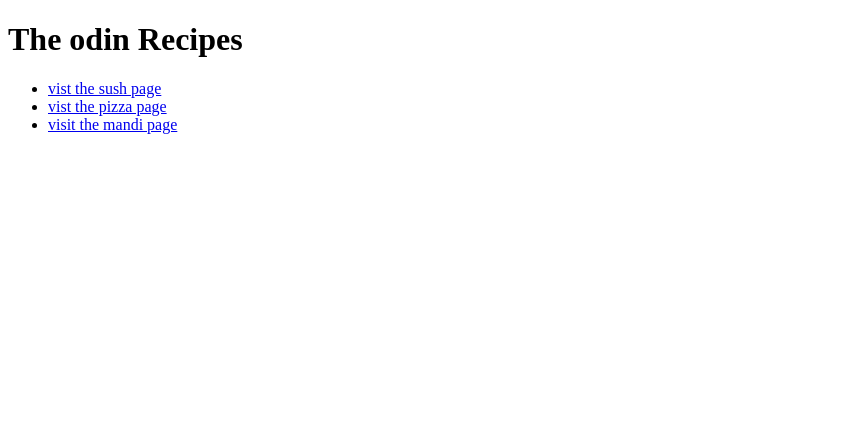
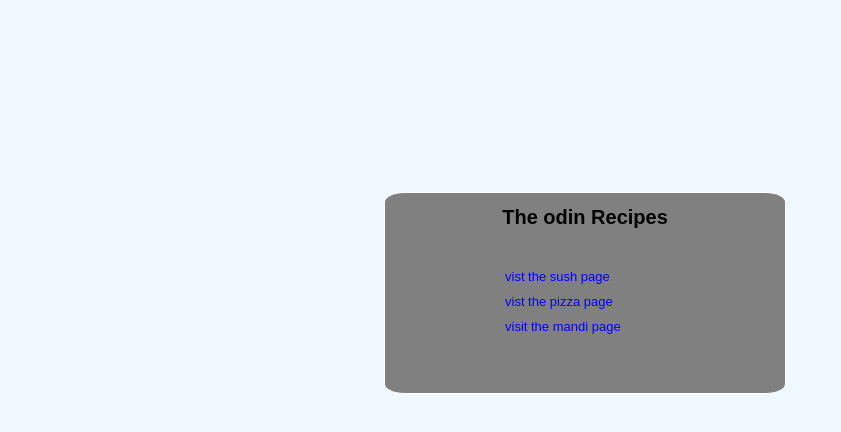
Before and after one commit to Bakerboonsa11/odin-recipes, a plain HTML site: page index.html in a window 1280 px wide. Shown: the whole page, without its empty margins (0-841 px from the left). Drawn offline with Linux system fonts and the light colour scheme.

Commit message:
ADDING SOME CSS TO LINK PAGE
the aim is to make the link page to have some css and hold beuity rather than  be just an html format this the basics

```diff
--- a/index.html
+++ b/index.html
@@ -4,14 +4,17 @@
     <meta charset="UTF-8">
     <meta name="viewport" content="width=device-width, initial-scale=1.0">
     <title>recipes</title>
+    <link rel="stylesheet" href="recipes/style.css">
 </head>
 <body>
-     <h1>The odin Recipes</h1>
-     <ul>
+    <div class="container">
+     <h1 class="main_heding">The odin Recipes</h1>
+     <ul >
         <li> <a href="recipes/sush.html">vist the sush page</a></li>
         <li><a href="recipes/pizza.html">vist the pizza page</a></li>
         <li><a href="recipes/mandi.html">visit the mandi page</a></li>
      </ul>
+    </div>
 
 </body>
 </html>
--- /dev/null
+++ b/recipes/style.css
@@ -0,0 +1,55 @@
+*{
+    font-family: Arial, Helvetica, sans-serif;
+
+}
+html{
+ font-size: 62.5%;
+}
+body{
+    margin: 0;
+    padding: 0;
+    box-sizing: border-box;
+    background-color: aliceblue;
+}
+.container{
+    max-width: 40rem;
+    background-color: grey;
+    height: 20rem;
+    border: 1px solid white;
+    border-radius: 5%;
+    margin-top: 15%;
+    margin-left: 30%;
+
+}
+.main_heding{
+    text-align: center;
+    /* color: rgba(70, 13, 13, 0.068);
+     */
+     color: black;
+}
+ul{
+    text-decoration: none;
+    margin-top: 4rem;
+}
+ul li{
+ list-style: none;
+ font-size: 1.3rem;
+ margin-bottom: 1rem;
+ margin-left: 8rem;
+
+
+}
+ul li a{
+    list-style: none;
+    text-decoration: none;
+    /* margin-bottom: 4rem; */
+    color: blue;
+
+}
+ul li a:hover{
+
+
+    color: azure;
+}
+
+/* the below part is used to edit the sushi page */
```
Also changed, not shown: recipes/mandi.html (+4 -0 lines), recipes/sush.html (+1 -0 lines).
